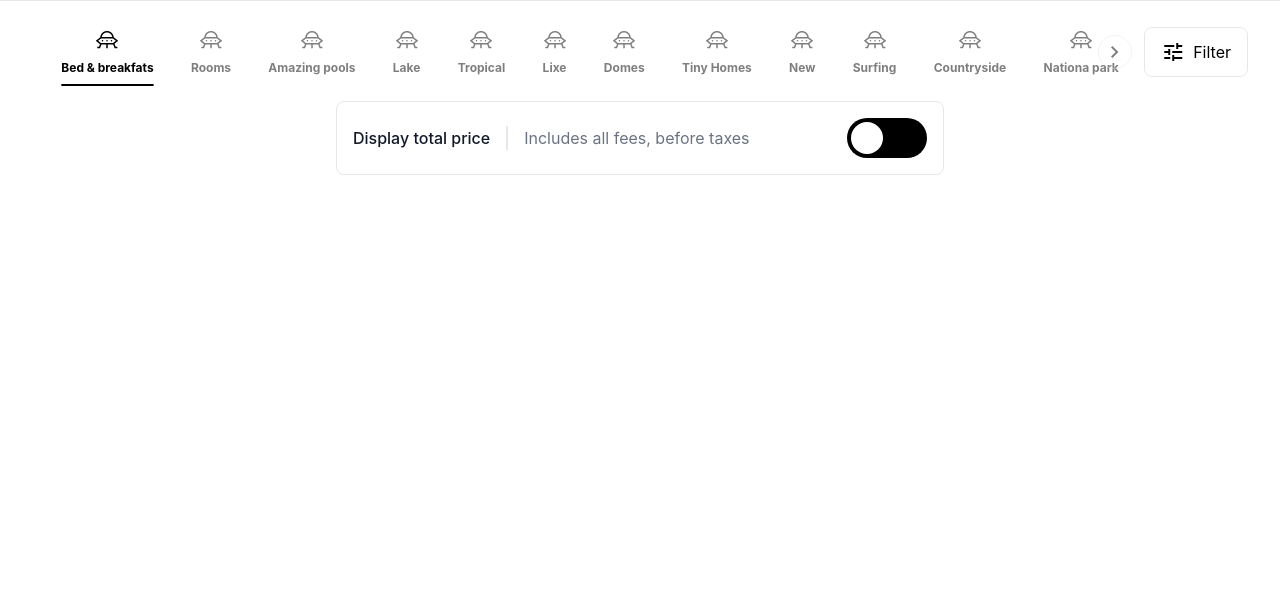
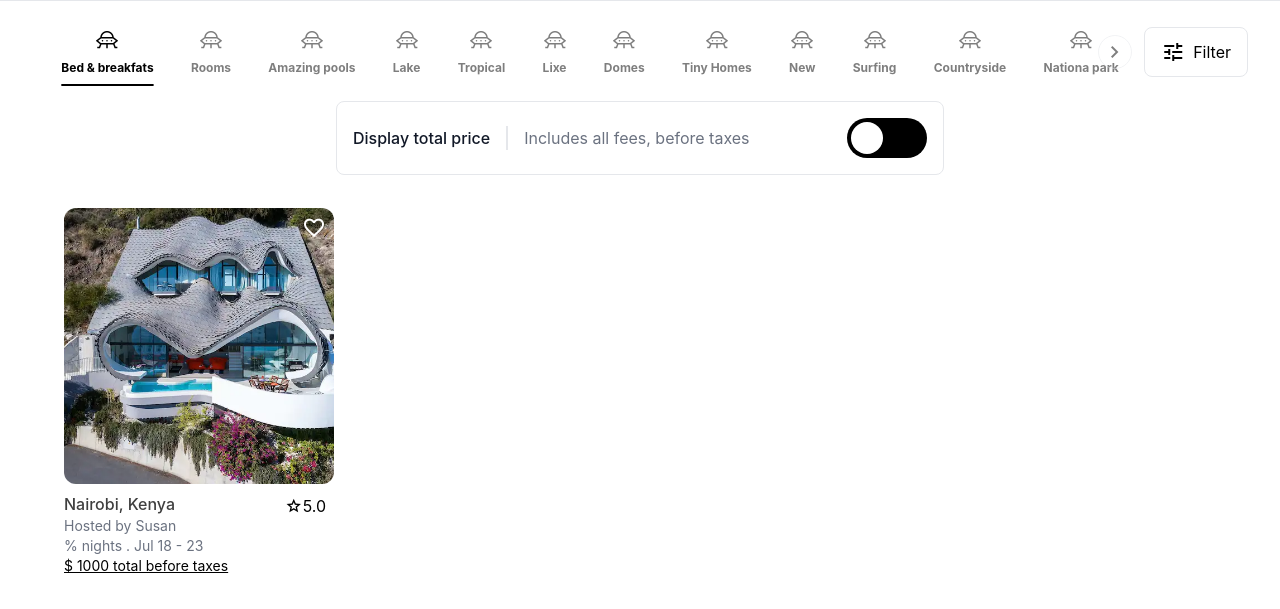
Before and after one commit to Bateyjosue/airbnb-clone-TheGym, a website built with Vite: page index.html in a window 1280 px wide. Shown: the part 69-678 px from the top of the page. Built offline with nearby package versions, Linux system fonts and the light colour scheme.

Commit message:
Design Card Layout

```diff
--- a/index.html
+++ b/index.html
@@ -100,6 +100,24 @@
           </div>
         </div>
       </section>
+      <section class="cards__products wrapper grid grid-cols-4 gap-6">
+        <article class="h-[23rem] flex flex-col gap-2 relative">
+          <span class="material-symbols-outlined absolute right-2 top-2 text-white">favorite</span>
+
+          <img src="./Assets/images/home1.webp" alt="" class=" rounded-xl grow object-cover">
+          <div class="">
+            <span class="absolute right-2 flex items-center">
+              <span class="material-symbols-outlined text-lg">star</span>
+              5.0
+            </span>
+            <h4 class="font-medium opacity-75">Nairobi, Kenya</h4>
+            <p class="text-gray-500 text-sm">Hosted by Susan</p>
+            <p class="text-gray-500 text-sm">% nights . Jul 18 - 23</p>
+            <p class="text-gray-90000 text-sm underline ">$ 1000 total before taxes</p>
+          </div>
+        </article>
+
+      </section>
     </main>
     <script type="module" src="/main.js"></script>
   </body>
```
